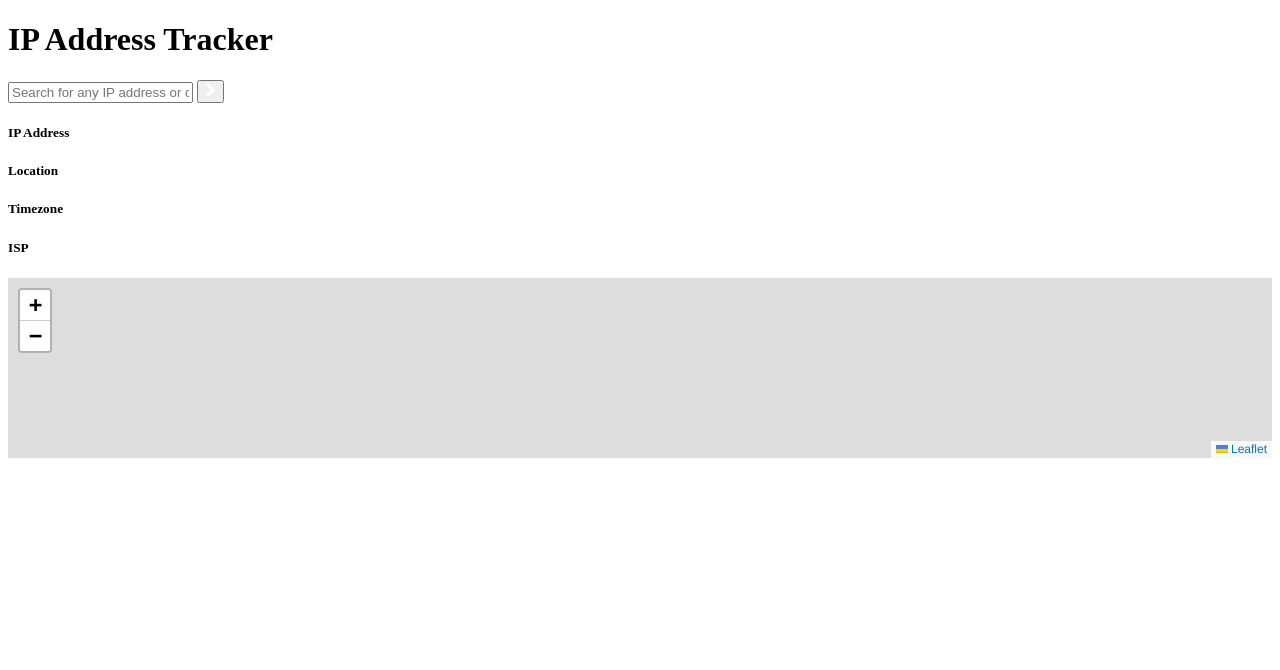
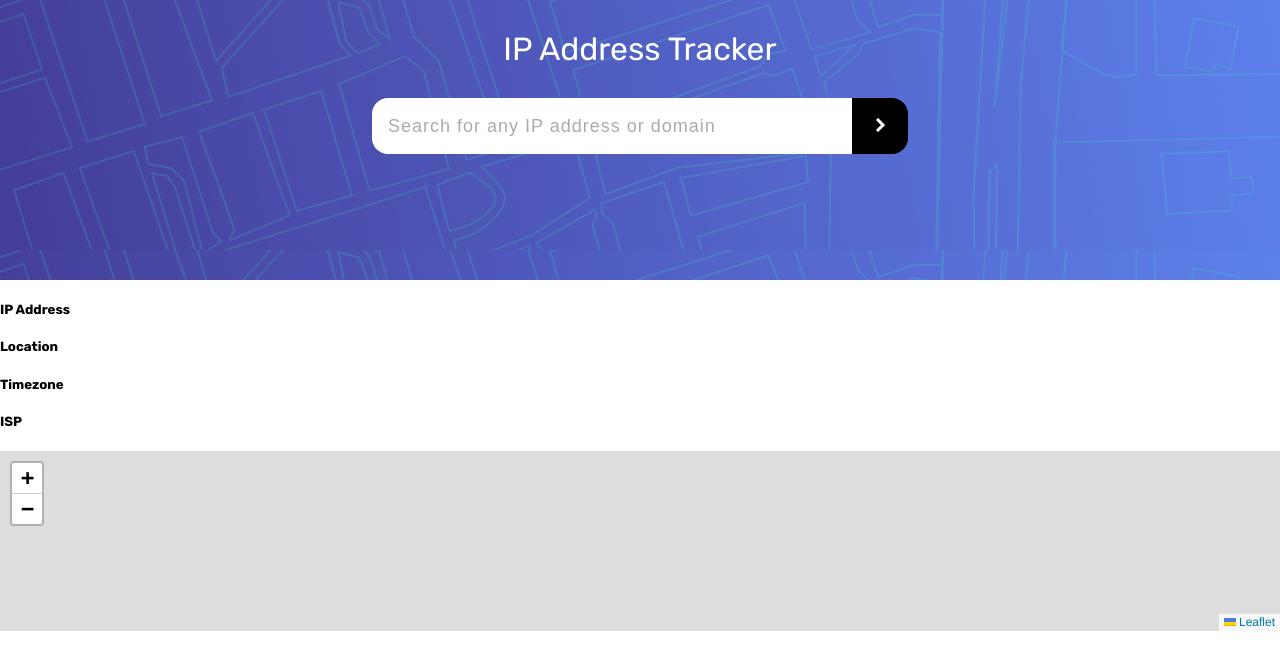
Before and after one commit to nogawa11/ip-address-tracker, a plain HTML site: page index.html in a window 1280 px wide. Drawn offline with nearby package versions, Linux system fonts and the light colour scheme; no server answers.

Commit message:
added style to header

```diff
--- a/index.html
+++ b/index.html
@@ -18,7 +18,7 @@
     <h1>IP Address Tracker</h1>
     <form class="form">
       <input type="text" name="ip" class="input" aria-label="Search IP" placeholder="Search for any IP address or domain">
-      <button type="submit" class="button-submit"><img src="/images/icon-arrow.svg"></button>
+      <button type="submit" class="button-submit"><img src="images/icon-arrow.svg"></button>
     </form>
   </div>
   <div class="information">
--- a/styles.css
+++ b/styles.css
@@ -1,3 +1,58 @@
+@import url('https://fonts.googleapis.com/css2?family=Rubik:ital,wght@0,300;0,400;0,500;0,600;0,700;0,800;0,900;1,300;1,400;1,500;1,600;1,700;1,800;1,900&display=swap');
+
+body {
+  margin: 0;
+  padding: 0;
+  font-family: 'Rubik', sans-serif;
+}
+
 #map {
   height: 180px;
 }
+
+.header {
+  background-image: url('images/pattern-bg.png');
+  height: 280px;
+  display: flex;
+  flex-direction: column;
+  align-items: center;
+}
+
+h1 {
+  margin: 0;
+  color: white;
+  font-weight: 400;
+  margin-top: 30px;
+}
+
+input {
+  height: 56px;
+  width: 480px;
+  border: 0;
+  border-radius: 16px 0 0 16px;
+  box-sizing: border-box;
+}
+
+input::placeholder {
+  color: hsl(0, 0%, 67%);
+  font-weight: 200;
+  letter-spacing: 1px;
+}
+
+input[type='text'] {
+  box-sizing: border-box;
+  padding-left: 16px;
+  font-size: 18px;
+}
+
+.form {
+  margin-top: 30px;
+  display: flex;
+}
+.button-submit {
+  background-color: black;
+  border: 0;
+  height: 56px;
+  width: 56px;
+  border-radius: 0 16px 16px 0;
+}
```
